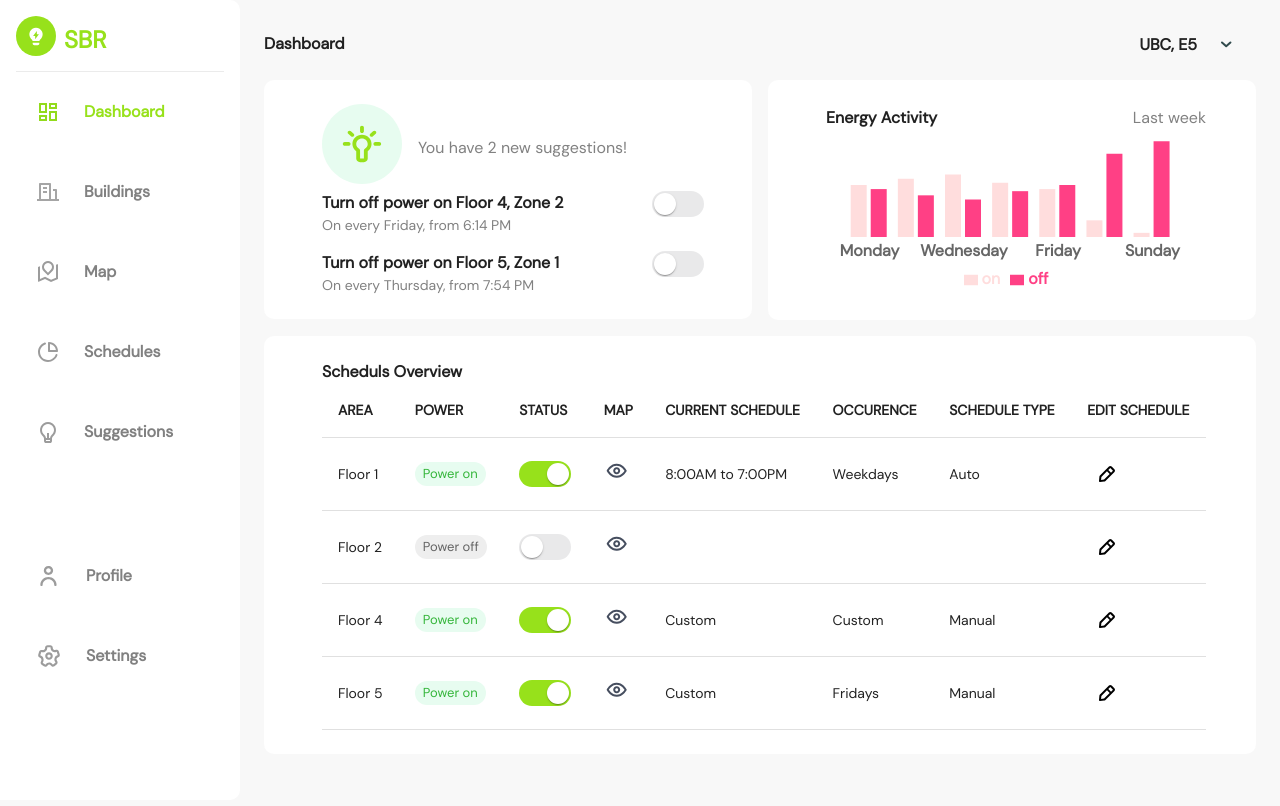
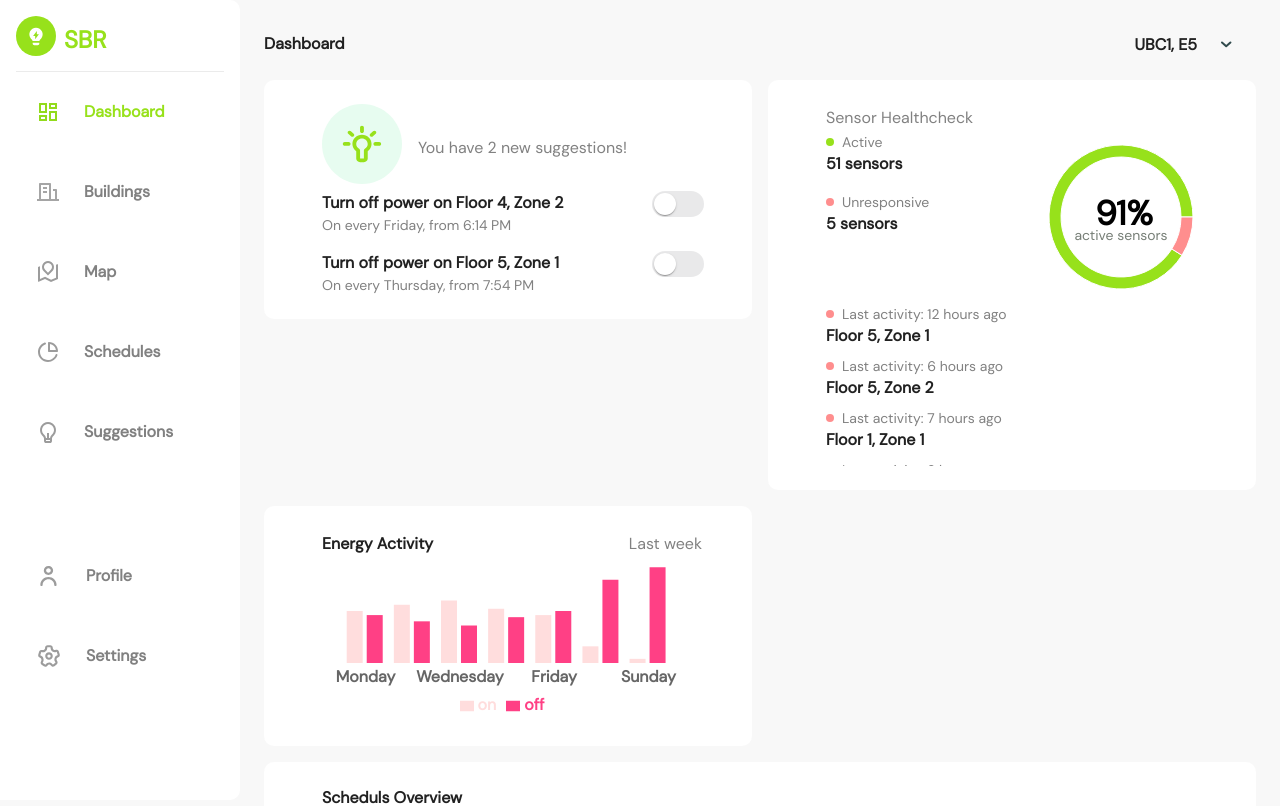
Before and after one commit to GeorgianaL/smart-bill-reducer, a React (Create React App) app: page / in a window 1280 px wide. Shown: the top 806 px of the page. Built offline with nearby package versions, Linux system fonts and the light colour scheme; data requests are answered from the project's data file; what react-image-annotation would draw is missing.

Commit message:
Created Healthcheck widget.

```diff
--- a/db.json
+++ b/db.json
@@ -6,20 +6,13 @@
   "buildings": [
     {
       "id": 1234,
-      "name": "UBC",
-      "floorIds": [
-        2341,
-        2342,
-        2343,
-        1268
-      ]
+      "name": "UBC1",
+      "floorIds": [2341, 2342, 2343, 1268]
     },
     {
       "id": 1235,
       "name": "E5",
-      "floorIds": [
-        1267
-      ]
+      "floorIds": [1267]
     }
   ],
   "floors": [
@@ -166,10 +159,7 @@
       "relays": [
         {
           "id": 21,
-          "zoneIds": [
-            1,
-            2
-          ],
+          "zoneIds": [1, 2],
           "x": 25.421686746987955,
           "y": 27.846131681313928,
           "width": 0,
@@ -179,5 +169,36 @@
         }
       ]
     }
-  ]
+  ],
+  "healthcheck": {
+    "active": 51,
+    "unresponsive": 5,
+    "details": [
+      {
+        "lastActive": "12 hours ago",
+        "floor": "Floor 5",
+        "zone": "Zone 1"
+      },
+      {
+        "lastActive": "6 hours ago",
+        "floor": "Floor 5",
+        "zone": "Zone 2"
+      },
+      {
+        "lastActive": "7 hours ago",
+        "floor": "Floor 1",
+        "zone": "Zone 1"
+      },
+      {
+        "lastActive": "2 hours ago",
+        "floor": "Floor 1",
+        "zone": "Zone 2"
+      },
+      {
+        "lastActive": "30 minutes ago",
+        "floor": "Floor 1",
+        "zone": "Zone 2"
+      }
+    ]
+  }
 }
--- a/src/App.css
+++ b/src/App.css
@@ -45,3 +45,21 @@ html, body {
     transform: translateY(0px);
   }
 }
+
+::-webkit-scrollbar {
+  width: 8px;
+}
+
+::-webkit-scrollbar-track {
+  box-shadow: inset 0 0 5px #d6d6d6;
+  border-radius: 6px;
+}
+
+::-webkit-scrollbar-thumb {
+  background: #bbbcbb;
+  border-radius: 6px;
+}
+
+::-webkit-scrollbar-thumb:hover {
+  background: #bbbcbb;
+}
--- /dev/null
+++ b/src/actions/healthcheck.js
@@ -0,0 +1,14 @@
+import { createAsyncThunk } from "@reduxjs/toolkit";
+import { default as axios } from "../api";
+
+export const getHealthcheck = createAsyncThunk(
+  "healthcheck/getHealthcheck",
+  async () => {
+    try {
+      const res = await axios.get(`/healthcheck`);
+      return res.data;
+    } catch (err) {
+      return err.response.data;
+    }
+  }
+);
--- a/src/actions/index.js
+++ b/src/actions/index.js
@@ -14,3 +14,4 @@ export {
   switchPower,
 } from "./entities";
 export { getSchedules } from "./schedules";
+export { getHealthcheck } from "./healthcheck";
--- a/src/app/store.js
+++ b/src/app/store.js
@@ -1,5 +1,5 @@
 import { configureStore } from "@reduxjs/toolkit";
-import { user, buildings, entities, schedules } from "../slices";
+import { user, buildings, entities, schedules, healthcheck } from "../slices";
 
 const store = configureStore({
   reducer: {
@@ -7,6 +7,7 @@ const store = configureStore({
     buildings,
     entities,
     schedules,
+    healthcheck,
   },
 });
 
--- /dev/null
+++ b/src/components/list-item/index.jsx
@@ -0,0 +1,25 @@
+import * as React from "react";
+import styled from "styled-components";
+import { Grid, Typography } from "@mui/material";
+
+const Decoration = styled.div`
+  ${(props) => ({
+    width: 8,
+    height: 8,
+    borderRadius: 20,
+    backgroundColor: `${props.color || "black"}`,
+  })}
+`;
+
+const ListItem = ({ color, label }) => (
+  <Grid container spacing={1} alignItems="center">
+    <Grid item>
+      <Decoration color={color} />
+    </Grid>
+    <Grid item>
+      <Typography variant="body2">{label}</Typography>
+    </Grid>
+  </Grid>
+);
+
+export default ListItem;
--- /dev/null
+++ b/src/components/piechart/index.js
@@ -0,0 +1,63 @@
+import React from "react";
+import { ResponsiveContainer, PieChart, Pie, Cell } from "recharts";
+
+const HistoryBarChart = ({ data }) => {
+  const total = data.reduce((acc, current) => acc + current.value, 0);
+  const activeValue = data.find((i) => i.active === true).value;
+  const percent = Number.parseInt((100 * activeValue) / total);
+
+  return (
+    <div style={{ width: 170, height: 164 }}>
+      <ResponsiveContainer>
+        <PieChart width={200} height={160}>
+          <g>
+            <text
+              x={88}
+              y={85}
+              dy={8}
+              textAnchor="middle"
+              style={{
+                fontSize: 34,
+              }}
+            >
+              {percent}%
+            </text>
+            <text
+              x={85}
+              y={100}
+              dy={8}
+              textAnchor="middle"
+              style={{
+                fontSize: 14,
+                fontWeight: 500,
+                fill: "#767E76",
+              }}
+            >
+              active sensors
+            </text>
+          </g>
+
+          <Pie
+            data={data}
+            cx={80}
+            cy={80}
+            innerRadius={60}
+            outerRadius={72}
+            fill="#8884d8"
+            paddingAngle={0}
+            dataKey="value"
+          >
+            {data.map((entry, index) => (
+              <Cell
+                key={`cell-${index}`}
+                fill={entry.active ? "#97E11B" : "#FF8E8E"}
+              />
+            ))}
+          </Pie>
+        </PieChart>
+      </ResponsiveContainer>
+    </div>
+  );
+};
+
+export default HistoryBarChart;
--- /dev/null
+++ b/src/features/dashboard/SensorHealthcheck.jsx
@@ -0,0 +1,83 @@
+import React, { useEffect } from "react";
+import { useDispatch, useSelector } from "react-redux";
+import { Grid, Typography } from "@mui/material";
+import Card from "../../components/card";
+import HistoryBarChart from "../../components/piechart";
+import ListItem from "../../components/list-item";
+import { getHealthcheck } from "../../actions";
+import { maxHeight } from "@mui/system";
+
+const getChartData = (activeAmount, unresponsiveAmount) => [
+  {
+    value: activeAmount,
+    active: true,
+  },
+  {
+    value: unresponsiveAmount,
+    active: false,
+  },
+];
+
+const SensorHealthcheck = () => {
+  const dispatch = useDispatch();
+  useEffect(() => {
+    dispatch(getHealthcheck());
+  }, []);
+
+  const { loading, data } = useSelector((state) => state.healthcheck);
+
+  if (loading) {
+    return <p>loading...</p>;
+  }
+
+  if (!data) {
+    return null;
+  }
+
+  const chartData = getChartData(data.active, data.unresponsive);
+
+  return (
+    <Card>
+      <Typography variant="subtitle1">Sensor Healthcheck</Typography>
+      <Grid
+        container
+        direction="row"
+        spacing={1}
+        justifyContent="space-between"
+      >
+        <Grid item>
+          <Grid container direction="column" spacing={2}>
+            <Grid item>
+              <ListItem color="#97E11B" label="Active" />
+              <Typography variant="body1">{`${data.active} sensors`}</Typography>
+            </Grid>
+            <Grid item>
+              <ListItem color="#FF8E8E" label="Unresponsive" />
+              <Typography variant="body1">{`${data.unresponsive} sensors`}</Typography>
+            </Grid>
+          </Grid>
+        </Grid>
+        <Grid item>
+          <HistoryBarChart data={chartData} />
+        </Grid>
+        {data.details && (
+          <Grid item sx={{ maxHeight: 170, overflowY: "auto" }}>
+            <Grid container direction="column" spacing={1}>
+              {data.details.map((sensor) => (
+                <Grid item>
+                  <ListItem
+                    color="#FF8E8E"
+                    label={`Last activity: ${sensor.lastActive}`}
+                  />
+                  <Typography variant="body1">{`${sensor.floor}, ${sensor.zone}`}</Typography>
+                </Grid>
+              ))}
+            </Grid>
+          </Grid>
+        )}
+      </Grid>
+    </Card>
+  );
+};
+
+export default SensorHealthcheck;
--- a/src/features/dashboard/index.jsx
+++ b/src/features/dashboard/index.jsx
@@ -2,6 +2,7 @@ import React from "react";
 import { Grid } from "@mui/material";
 import Page from "../page";
 import NotificationsCard from "../suggestions/NotificationsCard";
+import SensorHealthcheck from "./SensorHealthcheck";
 import BarChartCard from "./BarChartCard";
 import SchedulesOverviewCard from "./SchedulesOverview/SchedulesCard";
 import withNavigationBar from "../../hoc/withNavigationBar";
@@ -12,6 +13,9 @@ const Dashboard = () => {
       <Grid container direction="row" spacing={2}>
         <Grid item xs={12} sm={12} md={6}>
           <NotificationsCard />
+        </Grid>
+        <Grid item xs={12} sm={12} md={6}>
+          <SensorHealthcheck />
         </Grid>
         <Grid item xs={12} sm={12} md={6}>
           <BarChartCard />
--- /dev/null
+++ b/src/slices/healthcheckSlice.js
@@ -0,0 +1,30 @@
+import { createSlice } from "@reduxjs/toolkit";
+import { getHealthcheck } from "../actions";
+
+const initialState = {
+  loading: false,
+  error: null,
+  healthcheck: null,
+};
+
+export const healthcheckSlice = createSlice({
+  name: "healthcheck",
+  initialState,
+  reducers: {},
+  extraReducers: {
+    [getHealthcheck.pending]: (state) => {
+      state.loading = true;
+    },
+    [getHealthcheck.fulfilled]: (state, { payload }) => {
+      state.loading = false;
+      state.data = payload;
+    },
+    [getHealthcheck.rejected]: (state) => {
+      state.loading = false;
+    },
+  },
+});
+
+const { reducer } = healthcheckSlice;
+
+export default reducer;
--- a/src/slices/index.js
+++ b/src/slices/index.js
@@ -9,3 +9,5 @@ export { buildings, entities, schedules };
 // export { getBuildings, getFloors, getEntities, getSchedules };
 
 export { default as user } from "./loginSlice";
+
+export { default as healthcheck } from "./healthcheckSlice";
```
